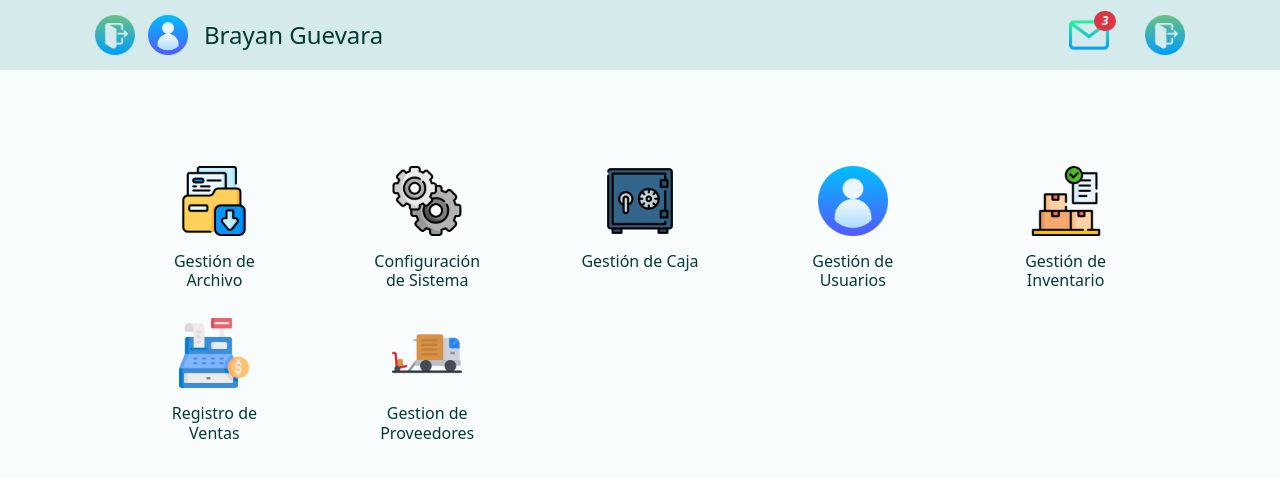
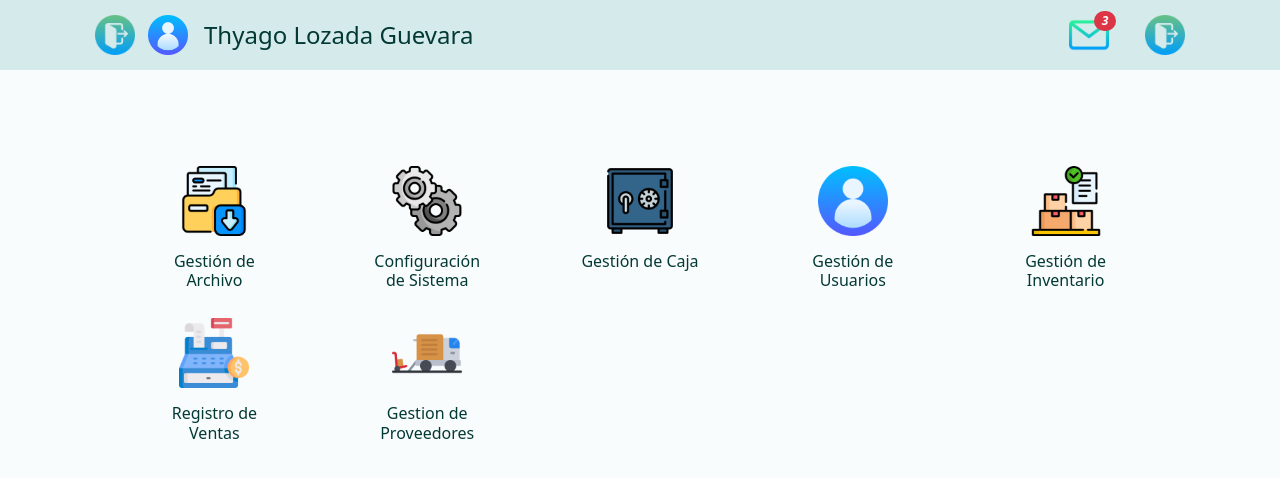
Before and after one commit to Logiventas/LogiVenta-v1.0.0, a React (Vite) app in the folder src/renderer/: page /home in a window 1280 px wide. Shown: the top 478 px of the page. Built offline with nearby package versions, Linux system fonts and the light colour scheme.

Commit message:
FronEnd: Correccion en la barra de usuario

```diff
--- a/src/renderer/src/client/contexts/contexts.tsx
+++ b/src/renderer/src/client/contexts/contexts.tsx
@@ -2,7 +2,7 @@ import { createContext } from 'react'
 
 const SelecteUserContext = createContext({
 
-  usuario: 'Brayan Guevara',
+  usuario: 'Thyago Lozada Guevara',
   key: '',
   nombre: '',
   apellidos: '',
--- a/src/renderer/src/client/pages/home/Home.tsx
+++ b/src/renderer/src/client/pages/home/Home.tsx
@@ -11,7 +11,7 @@ function Home() {
   return (
     <>
 
-      <BarraUsuario usuario="Brayan"/>
+      <BarraUsuario/>
       <div className="container mt-5 p-5" style={{ display: 'grid', gridTemplateColumns: 'repeat(5, 1fr)', gap: '20px' }}>
 
         {acceso.gestionArchivo ? <Icono enlace="/" modulo="Gestión de Archivo" urlImg="src/assets/icon/gestionDeArchivo.png" /> : ''}
```
